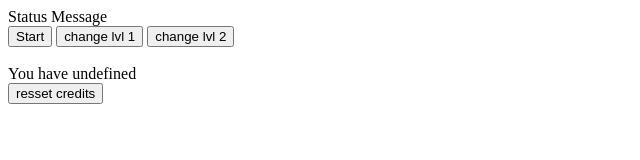
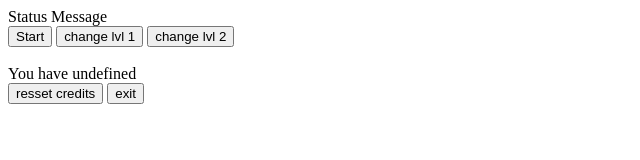
Before and after one commit to chaosi/test1, a plain HTML site: page index.html in a window 1280 px wide. Shown: the full height of the page, 0-640 px from the left. Drawn offline with Linux system fonts and the light colour scheme.

Commit message:
Update index.html

```diff
--- a/index.html
+++ b/index.html
@@ -27,6 +27,7 @@
 <br/>
 <div id="credits"></div>
 <button onclick="resset()">resset credits</button>
+<button onclick="JavaScript:window.close()">exit</button>
 
 <script>
 function checklvl()
```
